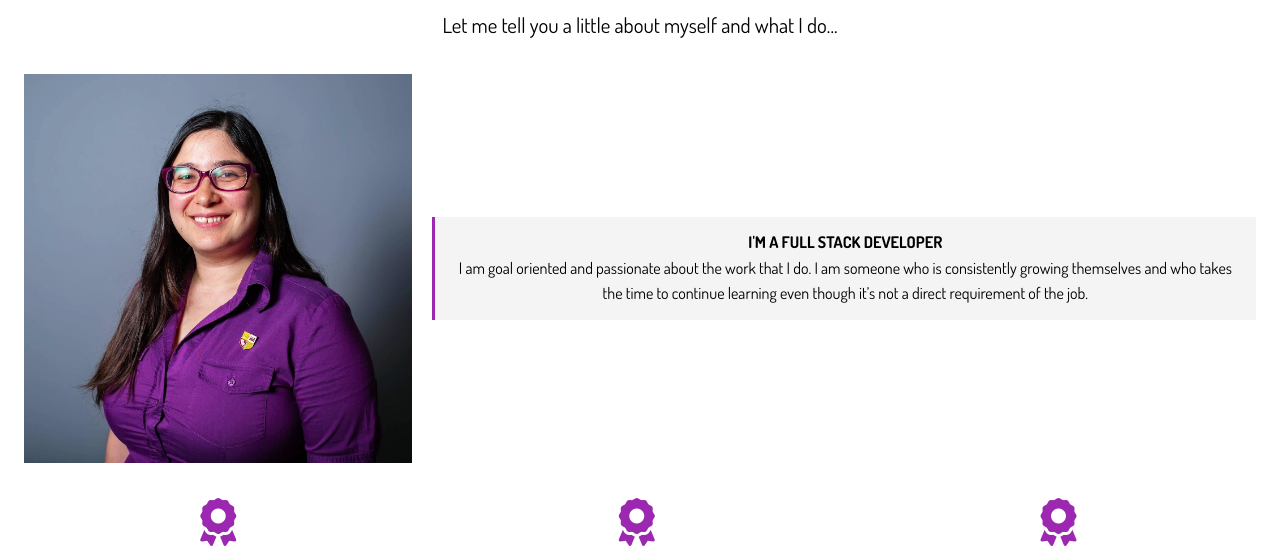
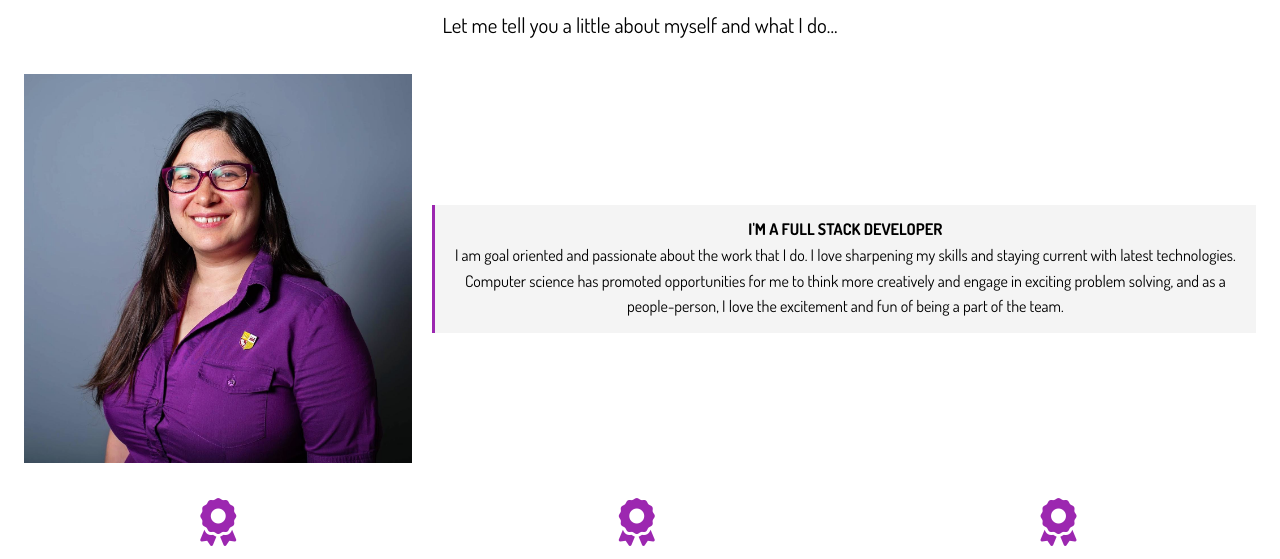
Before and after one commit to SashaVarner/portfolio, a website: page dist/about.html in a window 1280 px wide. Shown: the part 207-766 px from the top of the page. Drawn offline with Linux system fonts and the light colour scheme.

Commit message:
Changed blurb

```diff
--- a/dist/about.html
+++ b/dist/about.html
@@ -44,7 +44,7 @@
         <div class="bio bg-light">
           <h4>I'm a full stack developer</h4>
           <p>
-            I am goal oriented and passionate about the work that I do. I am someone who is consistently growing themselves and who takes the time to continue learning even though it’s not a direct requirement of the job.
+            I am goal oriented and passionate about the work that I do. I love sharpening my skills and staying current with latest technologies. Computer science has promoted opportunities for me to think more creatively and engage in exciting problem solving, and as a people-person, I love the excitement and fun of being a part of the team.
           </p>
         </div>
         <div class="award-1">
```
